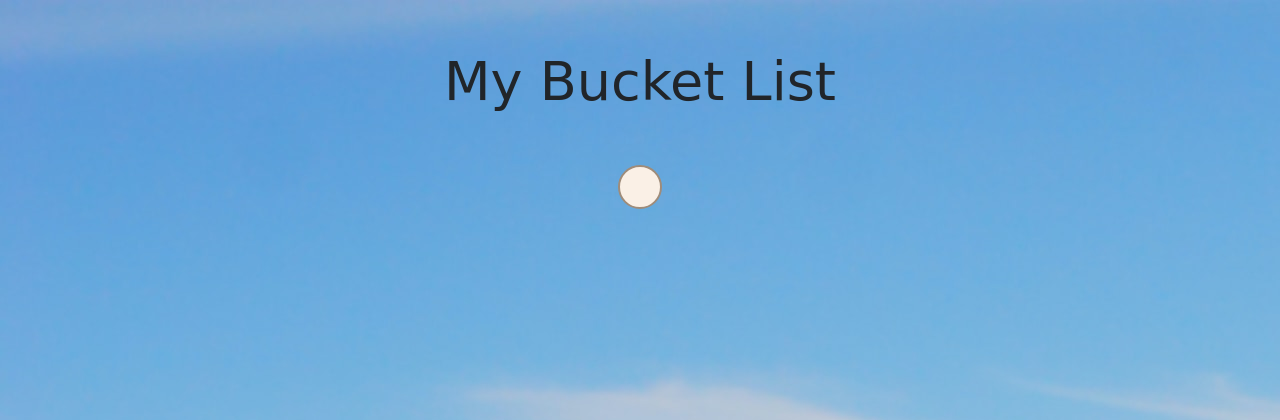
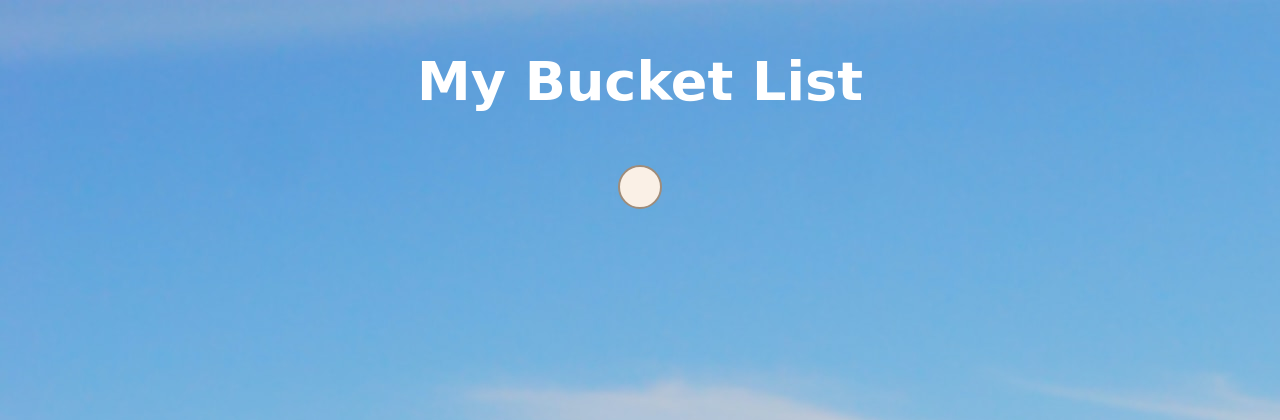
Before and after one commit to cesargmr2107/CloudWorkshopWeb, a Flask app: page / in a window 1280 px wide. Shown: the top 420 px of the page. Run offline with Flask 2, Linux system fonts and the light colour scheme; data that the repository does not hold is empty; some web fonts are replaced.

Commit message:
Adjust title

```diff
--- a/static/index.css
+++ b/static/index.css
@@ -7,7 +7,9 @@ h1 {
     text-align: center;
     margin: 50px;
     font-family: 'Grandiflora One', cursive;
-    font-size: 3em
+    font-size: 3em;
+    font-weight: bold;
+    color: white;
 }
 
 #item-list {
```
